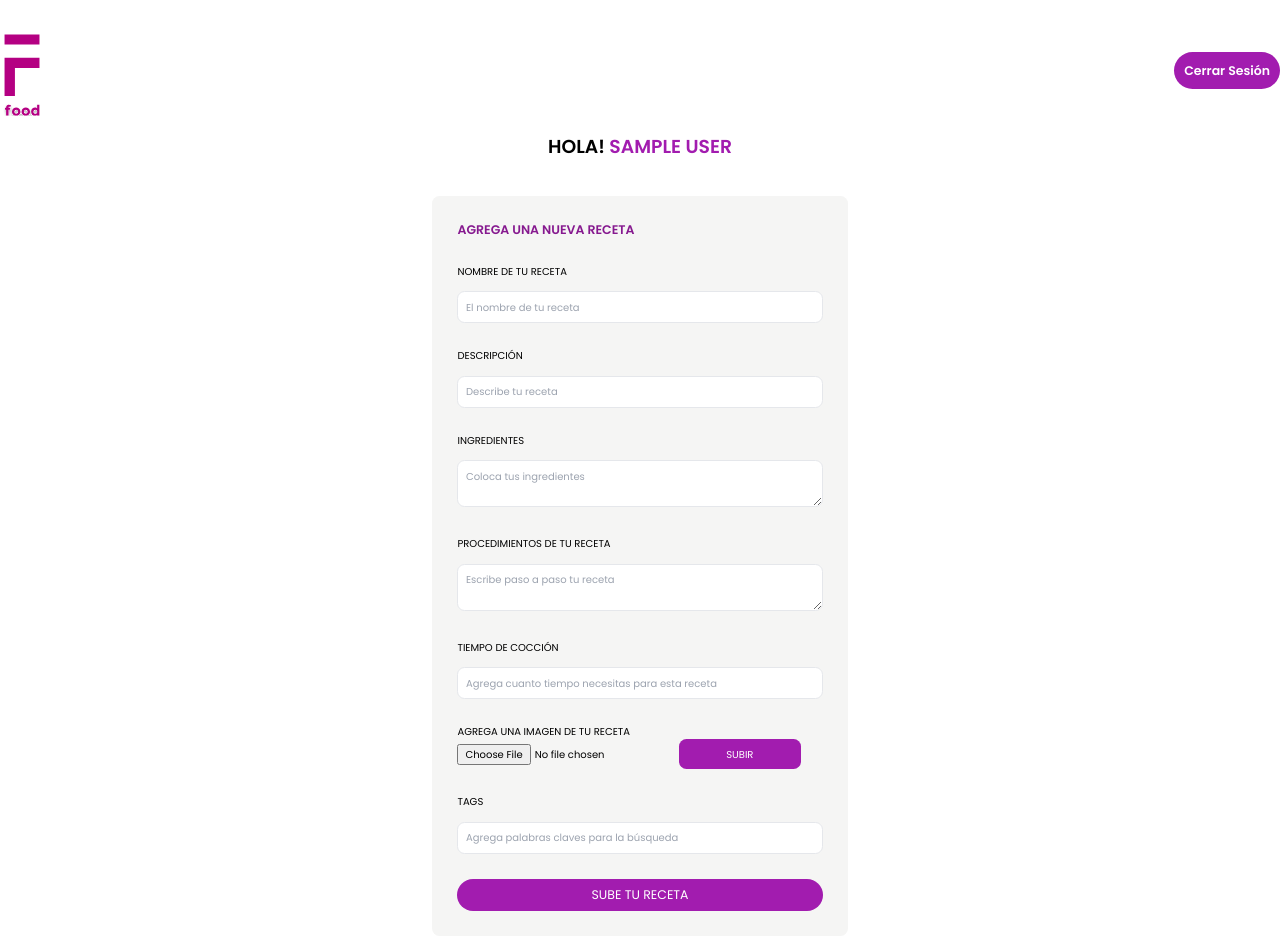
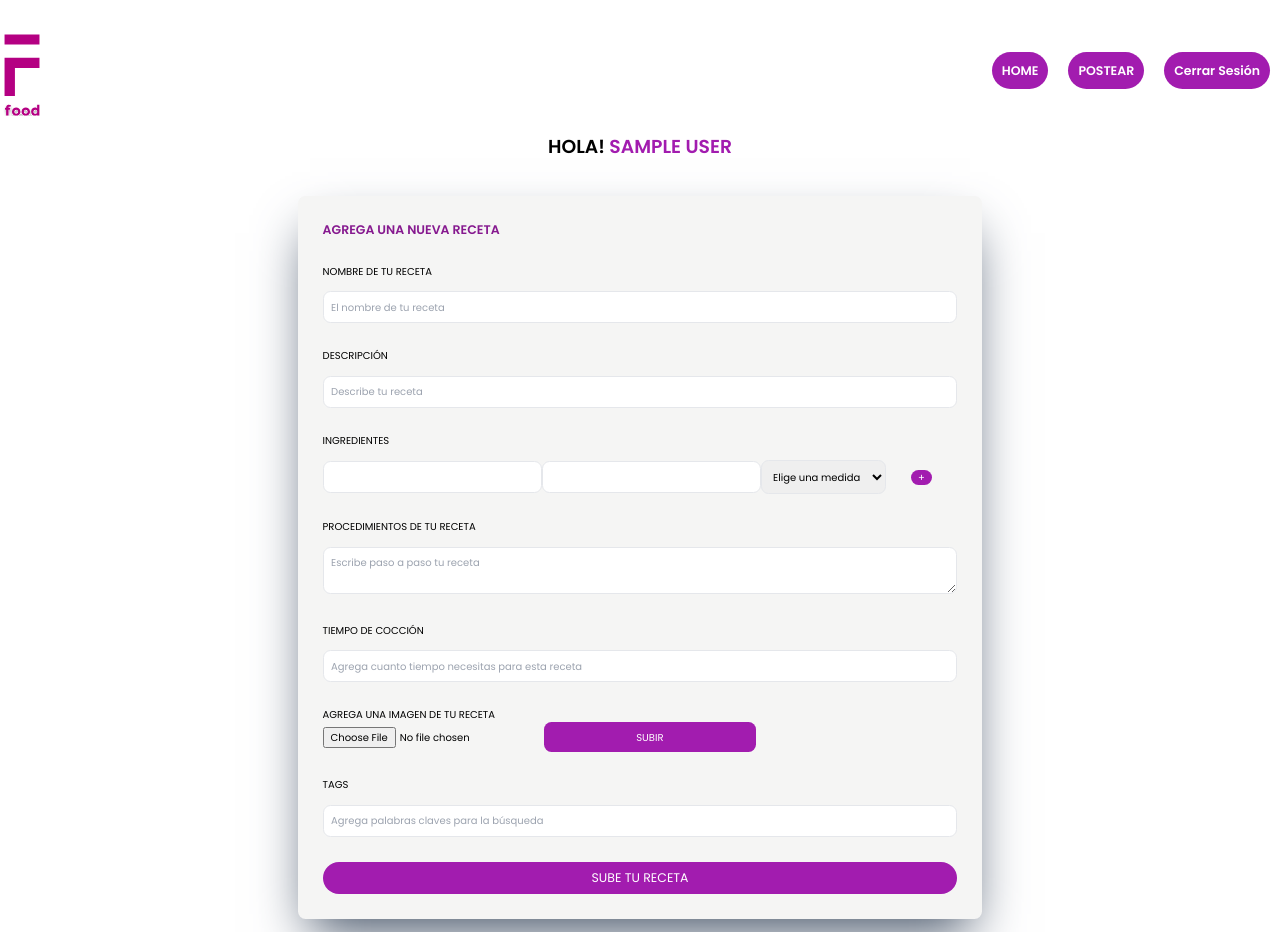
Before and after one commit to PapelFloreado/blog-rjs, a React (Vite) app: page /postear in a window 1280 px wide. Built offline with nearby package versions, Linux system fonts and the light colour scheme; no server answers; sample sign-in values are in the browser's storage.

Commit message:
recetas app v5

```diff
--- a/src/components/NavBar/NavBar.jsx
+++ b/src/components/NavBar/NavBar.jsx
@@ -30,7 +30,7 @@ const NavBar = () => {
                 </div>
                 <div className=' font-bold text-white uppercase text-xl basis-1/2 flex justify-end items-center'>
                     {
-                        user?.displayName ? (<button type="button" className='bg-fuchsia-700 py-4 px-4  rounded-full hover:bg-fuchsia-900  transition-colors duration-300' onClick={handleLogOut}>Cerrar Sesión</button>) : (<Link type="button" className='bg-fuchsia-700 py-4 px-4  rounded-full hover:bg-fuchsia-900  transition-colors duration-300 ' to="/sigin">Iniciar Sesión</Link> )
+                        user?.displayName ? (<><Link to="/" className='bg-fuchsia-700 py-4 px-4  rounded-full hover:bg-fuchsia-900 mx-4  transition-colors duration-300'>Home</Link><Link to="/postear" className='bg-fuchsia-700 py-4 px-4 mx-4 rounded-full hover:bg-fuchsia-900  transition-colors duration-300'>Postear</Link><button type="button" className='bg-fuchsia-700 py-4 px-4 mx-4 rounded-full hover:bg-fuchsia-900  transition-colors duration-300' onClick={handleLogOut}>Cerrar Sesión</button></>) : (<Link type="button" className='bg-fuchsia-700 py-4 px-4  rounded-full hover:bg-fuchsia-900  transition-colors duration-300 ' to="/sigin">Iniciar Sesión</Link> )
                     }
                 </div>
             </nav>
--- a/src/components/RecetaDetail/RecetaDetail.jsx
+++ b/src/components/RecetaDetail/RecetaDetail.jsx
@@ -1,12 +1,65 @@
 import React from 'react'
+import Spinner from '../Spinner/Spinner'
+
 
 const RecetaDetail = ({item}) => {
+  console.log(item)
 
-  const { plato } = item
+  const { plato, ingredientes, img} = item
+
   return (
+
       <>
-          <h1 className='text-center text-4xl'>{plato}</h1>
-      </>
+      {
+
+        !item.plato ? <Spinner/> :
+
+        <div>
+
+            <h1 className='text-center uppercase font-bold text-fuchsia-700 text-6xl my-16'>{plato}</h1>
+            <img className='flex justify-center container mx-auto w-2/4 shadow-2xl shadow-slate-700  rounded-3xl' src={img} alt={plato} />
+            <div>
+              <h2 className='text-2xl  font-bold uppercase mx-auto container mt-20 text-center'>Ingredientes</h2>
+              <div className='flex justify-center'>
+
+              <table  className="table-auto text-center mt-10">
+                    <thead>
+                      <tr>
+                        <th className='uppercase px-3 text-xl'>Nombre</th>
+                        <th className='uppercase px-3 text-xl'>Cantidad</th>
+                        <th className='uppercase px-3 text-xl'>Unidades</th>
+                      </tr>
+                    </thead>
+                {
+
+                  ingredientes.map((ingrediente, index)=>(
+
+                    <tbody key={index}>
+                      <tr>
+                        <td className='uppercase'>{ingrediente.nombre}</td>
+                        <td className='uppercase'>{ingrediente.cantidad}</td>
+                        <td className='uppercase'>{ingrediente.medida}</td>
+                      </tr>
+                    </tbody>
+
+                    ))
+
+                  }
+                  </table>
+
+
+            </div>
+              </div>
+        </div>
+
+      }
+
+
+
+
+        </>
+
+
   )
 }
 
--- a/src/components/RecetaDetailContainer/RecetaDetailContainer.jsx
+++ b/src/components/RecetaDetailContainer/RecetaDetailContainer.jsx
@@ -4,7 +4,7 @@ import RecetaDetail from "../RecetaDetail/RecetaDetail"
 import { collection, getDocs } from 'firebase/firestore'
 import db from '../../services'
 
-const RecetaListContainer = () => {
+const RecetaDetailContainer = () => {
     const {id} = useParams()
 
     const [ item, setItem ] = useState({})
@@ -39,4 +39,4 @@ const RecetaListContainer = () => {
       )
     }
 
-export default RecetaListContainer
+export default RecetaDetailContainer
--- a/src/pages/FormularioPosteo.jsx
+++ b/src/pages/FormularioPosteo.jsx
@@ -21,20 +21,47 @@ const FormularioPosteo = () => {
 
     const [ alerta, setAlerta ] = useState({})
 
-    const [ formulario, setFormulario ] = useState({
+    const [ingredientes, setIngredientes] = useState([{nombre:"",cantidad:"",medida:""}])
+
+    const [ formulario, setFormulario ] = useState([{
 
           plato:"",
           description:"",
-          ingredientes:"",
+          ingredientes,
           procedimientos:"",
           tiempo:"",
           tags:"",
           img:null,
           displayName
-    })
+        }])
+
+    const handleServiceChange = (e, index) => {
+      const { name, value } = e.target;
+      const list = [...ingredientes];
+      list[index][name] = value;
+      setIngredientes(list);
+    };
+    const handleAddIngredient = ()=>{
+
+      setIngredientes([...ingredientes, {nombre: "",cantidad: "",medida: ""}])
+      setFormulario([{
+
+        plato:"",
+        description:"",
+        ingredientes,
+        procedimientos:"",
+        tiempo:"",
+        tags:"",
+        img:null,
+        displayName
+      }])
+    }
 
     const handleUpload = async (e)=>{
         e.preventDefault()
+        if(file === null ){
+            return  setAlerta({msg: "Recuerda agregar una imagen"})
+        }
         try {
           setSpinner(true)
           const result = await uploadFile(file)
@@ -42,7 +69,7 @@ const FormularioPosteo = () => {
 
             plato:plato.value,
             description:description.value,
-            ingredientes:ingredientes.value,
+            ingredientes,
             procedimientos:procedimientos.value,
             tiempo:tiempo.value,
             tags:tags.value,
@@ -84,7 +111,7 @@ const FormularioPosteo = () => {
         <>
           <h1 className='text-center uppercase font-bold text-3xl'>Hola! <span className=' text-fuchsia-700 '>{user?.displayName}</span></h1>
           <div className='flex containter mx-auto justify-center pt-10'>
-              <form   className='bg-stone-100 m-5 p-10 rounded-xl' action="">
+              <form   className='bg-stone-100 m-5 p-10 rounded-xl shadow-2xl shadow-slate-600' action="">
                   <h2 className='text-xl uppercase text-fuchsia-800 font-bold'>Agrega una nueva Receta</h2>
                   <div className='mt-10'>
                       <label className='uppercase text-md' htmlFor="plato">Nombre de tu Receta</label>
@@ -101,12 +128,33 @@ const FormularioPosteo = () => {
                       })} name="description" id="description" placeholder='Describe tu receta' />
                   </div>
                   <div className='mt-10'>
-                      <label className='uppercase text-md' htmlFor="ingredientes">Ingredientes</label>
-                      <textarea className='w-full p-3 rounded-xl mt-5 border' type="text"  onChange={e=>setFormulario({
-                          ...formulario,
-                            [e.target.name] : e.target.value
-                      })} name="ingredientes" id="ingredientes" placeholder='Coloca tus ingredientes' />
-                  </div>
+                    <label className='uppercase text-md w-full' htmlFor="ingredientes">Ingredientes</label>
+                      {
+
+                        ingredientes.map((ingre, index)=>(
+                          <div className='mt-5' key={index} >
+                              <input className="rounded-xl border p-3"  type="text" name="nombre" id="nombre" value={ingre.nombre} onChange={(e) => handleServiceChange(e, index)}></input>
+                              <input className="rounded-xl border p-3"  type="number" name="cantidad" id="cantidad" value={ingre.cantidad} onChange={(e) => handleServiceChange(e, index)}></input>
+                              <select className='p-3 border rounded-xl' onChange={(e) => handleServiceChange(e, index)} value={ingre.medida} name='medida' id='medida'>
+                                  <option value="">Elige una medida</option>
+                                  <option value="ml">ml</option>
+                                  <option value="lt">litro</option>
+                                  <option value="cm3">cm3</option>
+                                  <option value="gr">gr</option>
+                                  <option value="kg">kg</option>
+                                  <option value="ltspoon">cucharadita</option>
+                                  <option value="spoon">cucharada</option>
+                                  <option value="unidades">unidades</option>
+                                  <option value="pizca">pizca</option>
+                              </select>
+                              <button onClick={handleAddIngredient} className='px-3 text-white rounded-xl mx-10 bg-fuchsia-700' type='button'>+</button>
+                          </div>
+                        ))
+
+                      }
+
+                    </div>
+
                   <div className='mt-10'>
                       <label className='uppercase text-md' htmlFor="procedimientos">Procedimientos de tu receta</label>
                       <textarea className='w-full p-3 rounded-xl mt-5 border' type="text"  onChange={e=>setFormulario({
```
